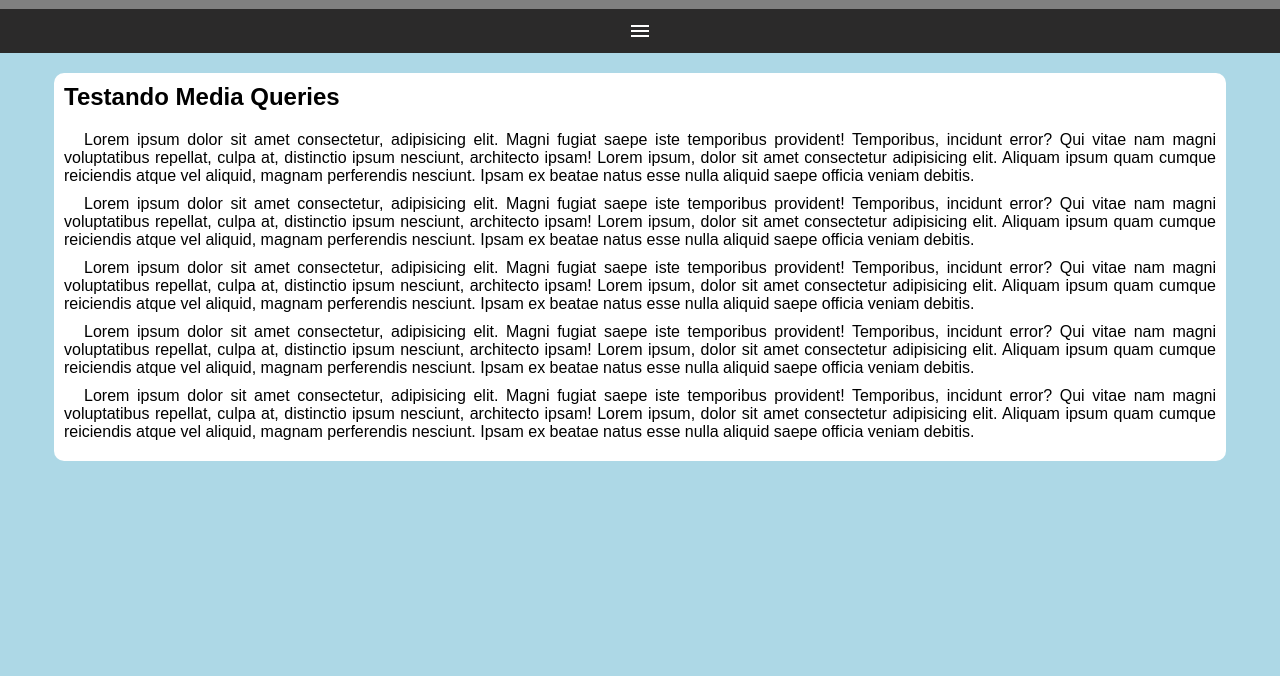
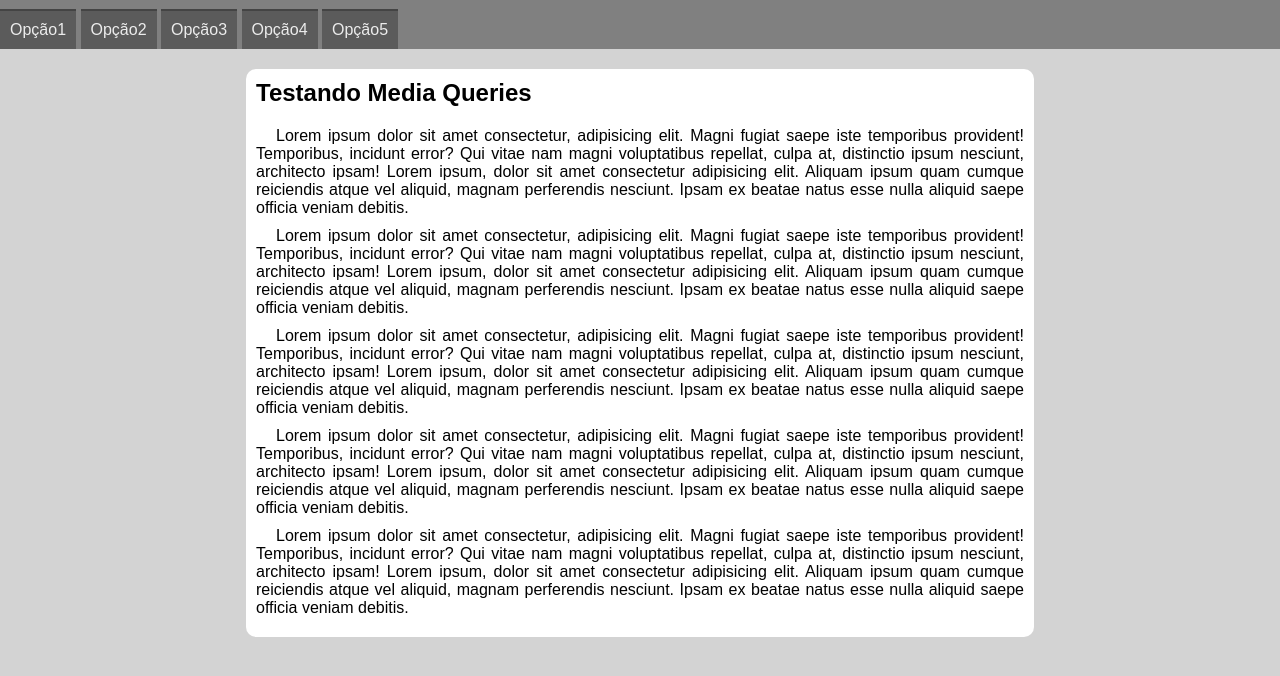
Before and after one commit to DevGatti/html-css, a plain HTML site: page exercicios/ex026/mq005/index.html in a window 1280 px wide. Shown: the part 48-724 px from the top of the page. Drawn offline with nearby package versions, Linux system fonts and the light colour scheme.

Commit message:
atualizei exercicio 005

```diff
--- /dev/null
+++ b/exercicios/ex026/mq005/estilos/media-query.css
@@ -0,0 +1,18 @@
+@charset "UTF-8";
+
+
+@media screen and (min-width: 768px) {
+    i#burguer {
+        display: none;
+    }
+    menu {
+        display: block;
+    }
+    menu > ul > li {
+        display: inline-block;
+    }
+
+    main {
+        width: 768px;
+    }
+}
--- a/exercicios/ex026/mq005/estilos/style.css
+++ b/exercicios/ex026/mq005/estilos/style.css
@@ -8,7 +8,7 @@
 
 body,
 html {
-    background-color: lightblue;
+    background-color: lightgray;
 }
 
 header {
@@ -48,8 +48,8 @@ menu>ul>li>a {
     text-decoration: none;
     text-align: center;
     background-color: rgba(58, 58, 58, 0.514);
-    color: white;
-    border-top: 2px solid rgb(192, 192, 192);
+    color: rgb(236, 236, 236);
+    border-top: 2px solid rgba(0, 0, 0, 0.26);
 }
 
 menu>ul>li>a:hover {
--- a/exercicios/ex026/mq005/index.html
+++ b/exercicios/ex026/mq005/index.html
@@ -8,9 +8,10 @@
     <link rel="stylesheet"
         href="https://fonts.googleapis.com/css2?family=Material+Symbols+Outlined:opsz,wght,FILL,GRAD@20..48,100..700,0..1,-50..200&icon_names=menu" />
     <link rel="stylesheet" href="estilos/style.css">
+    <link rel="stylesheet" href="estilos/media-query.css">
 </head>
 
-<body>
+<body onresize="mudouTamanho()">
     <header>
         <h1>Meu site</h1>
         <i id="burguer" class="material-symbols-outlined" onclick="clickMenu()">menu</i>
@@ -57,6 +58,15 @@
 
 
     <script>
+        function mudouTamanho() {
+            if(window.innerWidth >= 768){
+                itens.style.display = 'block'
+            }else {
+                itens.style.display ='none'
+            }
+        }
+
+
         function clickMenu() {
 
             if(itens.style.display =='block'){
```
